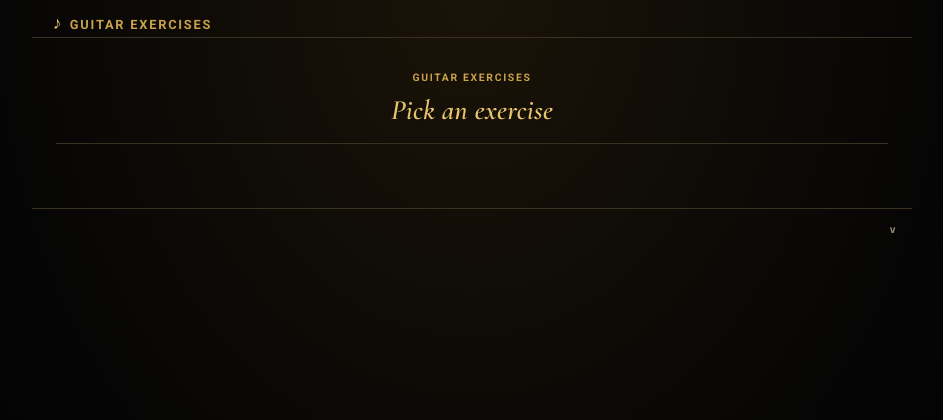
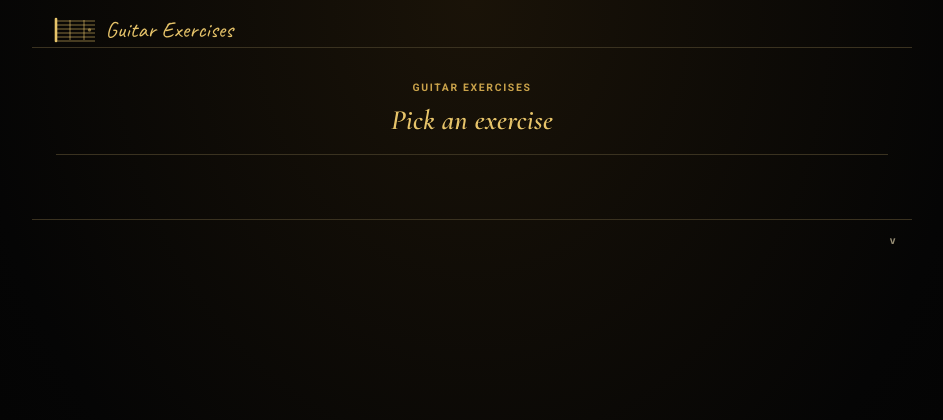
Before and after one commit to foutoucour/guitar-exercises, a Python web app: template src/guitar_exercises/templates/home.html in a window 1280 px wide. Shown: the top 420 px of the page, without its empty margins (168-1111 px from the left). Run offline with Jinja, Linux system fonts and the light colour scheme; the template is opened without the code that fills it, so the values that code supplies are empty.

Commit message:
feat(brand): fretboard wordmark + handwritten title
Replace the ♪ glyph + uppercase "GUITAR EXERCISES" with an inline
SVG fretboard (6 strings, 3 frets, inlay dot) beside a handwritten
"Guitar Exercises" in Caveat. SVG uses currentColor so it inherits
the brand text color in both M3 and paper themes.

Brainstorm idea F from .claude/output/brainstorm-website-design.md.

Co-Authored-By: Claude Opus 4.7 (1M context) <noreply@anthropic.com>

```diff
--- a/src/guitar_exercises/static/css/app.css
+++ b/src/guitar_exercises/static/css/app.css
@@ -141,31 +141,33 @@ body {
   isolation: isolate;
   display: inline-flex;
   align-items: center;
-  gap: 0.4rem;
+  gap: 0.55rem;
   padding: 0.25rem 0.6rem 0.25rem 0.3rem;
   margin-bottom: -1px;
   border-radius: var(--md-sys-shape-corner-sm);
-  color: var(--md-sys-color-secondary);
+  color: var(--md-sys-color-primary);
   text-decoration: none;
-  font: var(--md-sys-typescale-label-large);
-  font-weight: 700;
-  letter-spacing: 0.14em;
-  text-transform: uppercase;
   transition: color var(--md-sys-motion-duration-short) var(--md-sys-motion-easing-standard);
 }
 
-.topbar-brand::before {
-  content: "♪";
-  font-family: var(--md-sys-typescale-headline-small);
-  font-size: 1.1rem;
-  line-height: 1;
-  color: var(--md-sys-color-primary);
-  transform: translateY(-1px);
+.topbar-brand-fretboard {
+  flex: 0 0 auto;
+  width: 44px;
+  height: 28px;
+  display: block;
 }
 
-.topbar-brand:hover { color: var(--md-sys-color-primary); }
+.topbar-brand-title {
+  font-family: "Caveat", cursive;
+  font-weight: 500;
+  font-size: 1.4rem;
+  line-height: 1;
+  letter-spacing: 0.01em;
+}
+
+.topbar-brand:hover { color: var(--md-sys-color-accent); }
 .topbar-brand:focus-visible {
-  outline: 2px solid var(--md-sys-color-primary);
+  outline: 2px solid var(--md-sys-color-accent);
   outline-offset: 2px;
 }
 
@@ -1082,13 +1084,6 @@ body.theme-paper .topbar {
 
 body.theme-paper .topbar-brand {
   color: var(--ink-graphite);
-  font-family: "Space Grotesk", system-ui, sans-serif;
-  font-weight: 700;
-  letter-spacing: 0.08em;
-}
-
-body.theme-paper .topbar-brand::before {
-  color: var(--ink-blue);
 }
 
 body.theme-paper .topbar-brand:hover {
--- a/src/guitar_exercises/templates/base.html
+++ b/src/guitar_exercises/templates/base.html
@@ -8,14 +8,26 @@
   <link rel="preconnect" href="https://fonts.gstatic.com" crossorigin>
   <link rel="stylesheet" href="https://fonts.googleapis.com/css2?family=Cormorant+Garamond:ital,wght@0,500;0,600;1,500;1,600&family=Roboto:wght@400;500;700&display=swap">
   <link rel="stylesheet" href="https://fonts.googleapis.com/css2?family=Space+Grotesk:wght@400;500;700&family=Caveat:wght@400;700&subset=latin&display=swap">
-  <link rel="stylesheet" href="/static/css/app.css?v=paper-4">
+  <link rel="stylesheet" href="/static/css/app.css?v=wordmark-1">
   <script src="https://unpkg.com/htmx.org@2.0.4" defer></script>
   <script src="/static/js/auto-advance.js?v=m3-16" defer></script>
 </head>
 <body class="{% block body_class %}{% endblock %}">
   <header class="topbar">
     <a class="topbar-brand" href="/" aria-label="Guitar Exercises — home">
-      <span class="topbar-brand-mark">Guitar Exercises</span>
+      <svg class="topbar-brand-fretboard" viewBox="0 0 44 28" width="44" height="28" aria-hidden="true" focusable="false">
+        <line x1="3" y1="3" x2="3" y2="25" stroke="currentColor" stroke-width="2.6" stroke-linecap="round"/>
+        <line x1="17" y1="4" x2="17" y2="24" stroke="currentColor" stroke-width="1" opacity="0.6"/>
+        <line x1="31" y1="4" x2="31" y2="24" stroke="currentColor" stroke-width="1" opacity="0.6"/>
+        <line x1="4" y1="5" x2="42" y2="5" stroke="currentColor" stroke-width="0.8" opacity="0.7"/>
+        <line x1="4" y1="9" x2="42" y2="9" stroke="currentColor" stroke-width="0.8" opacity="0.7"/>
+        <line x1="4" y1="13" x2="42" y2="13" stroke="currentColor" stroke-width="0.8" opacity="0.7"/>
+        <line x1="4" y1="17" x2="42" y2="17" stroke="currentColor" stroke-width="0.8" opacity="0.7"/>
+        <line x1="4" y1="21" x2="42" y2="21" stroke="currentColor" stroke-width="0.8" opacity="0.7"/>
+        <line x1="4" y1="25" x2="42" y2="25" stroke="currentColor" stroke-width="0.8" opacity="0.7"/>
+        <circle cx="36.5" cy="14" r="1.7" fill="currentColor" opacity="0.5"/>
+      </svg>
+      <span class="topbar-brand-title">Guitar Exercises</span>
     </a>
   </header>
   <main class="page">
```
